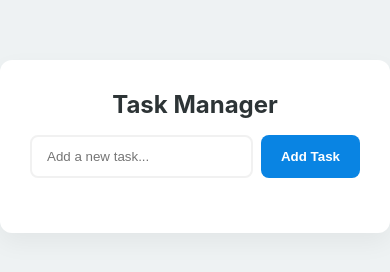
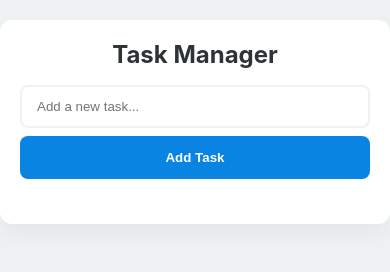
Before and after one commit to chadhas282-afk/To-do-list, a plain HTML site: page index.html in a window 390 px wide. Drawn offline with Linux system fonts and the light colour scheme.

Commit message:
made responsive

```diff
--- a/script.js
+++ b/script.js
@@ -10,12 +10,14 @@ document.getElementById("addTaskButton").addEventListener("click", function() {
         var removeBtn = document.createElement("button");
         removeBtn.textContent = "Remove";
         removeBtn.className = "remove-btn";
+
         removeBtn.onclick = function() {
             li.style.opacity = "0";
             setTimeout(function() {
                 li.remove();
             }, 200);
         };
+
         li.appendChild(removeBtn);
         taskList.appendChild(li);
 
--- a/style.css
+++ b/style.css
@@ -22,6 +22,7 @@ h1 {
     color: #2d3436;
     text-align: center;
 }
+
 .input-section {
     display: flex;
     gap: 8px;
@@ -49,6 +50,11 @@ input[type="text"]:focus {
     border-radius: 8px;
     font-weight: 600;
     cursor: pointer;
+    transition: background-color 0.2s;
+}
+
+#addTaskButton:hover {
+    background-color: #0773c5;
 }
 
 ul {
@@ -66,7 +72,7 @@ li {
     justify-content: space-between;
     align-items: center;
     box-shadow: 0 2px 5px rgba(0,0,0,0.03);
-    transition: transform 0.2s;
+    transition: transform 0.2s, opacity 0.2s;
 }
 
 li:hover {
@@ -89,3 +95,22 @@ li:hover {
     background-color: #ff7675;
     color: white;
 }
+@media (max-width: 480px) {
+    body {
+        padding-top: 20px;
+    }
+
+    .container {
+        max-width: 90%;
+        padding: 20px;
+    }
+
+    .input-section {
+        flex-direction: column;
+    }
+
+    #addTaskButton {
+        width: 100%;
+        padding: 14px;
+    }
+}
```
Also changed, not shown: 1 other file.
